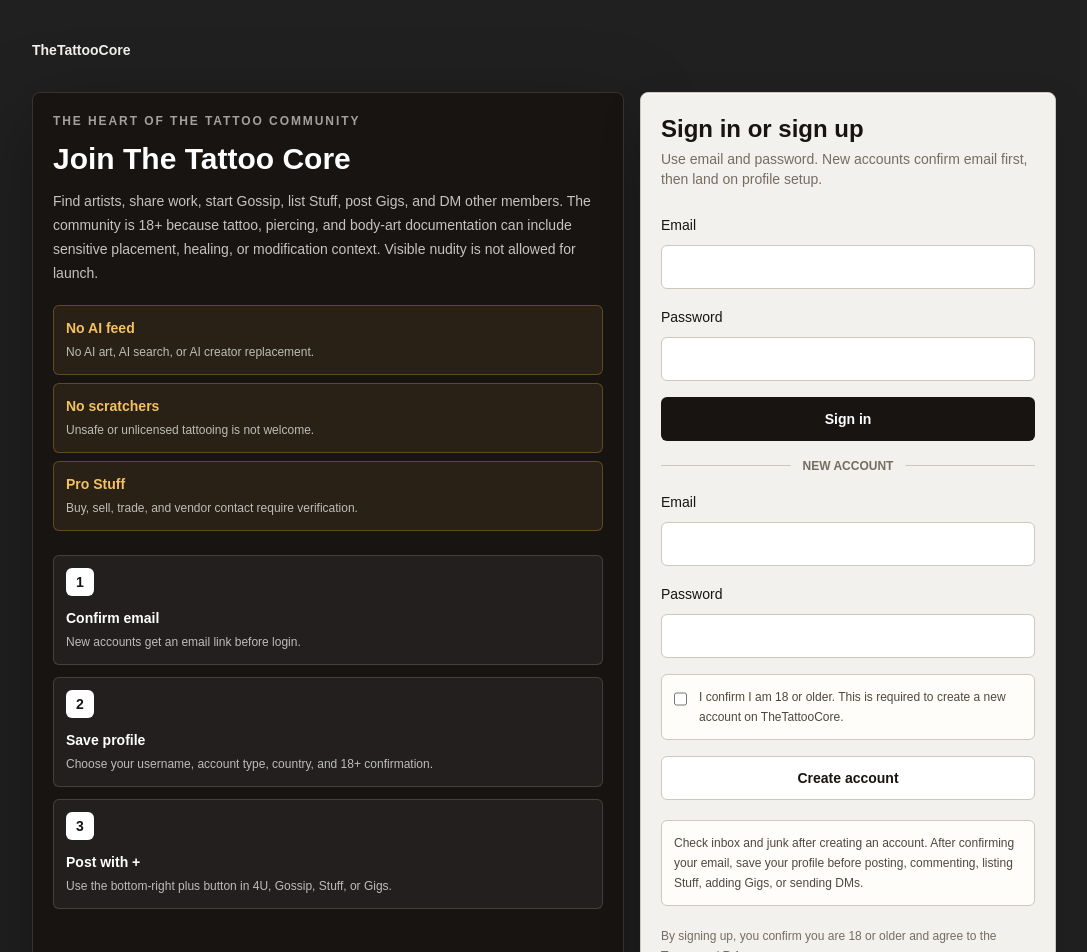
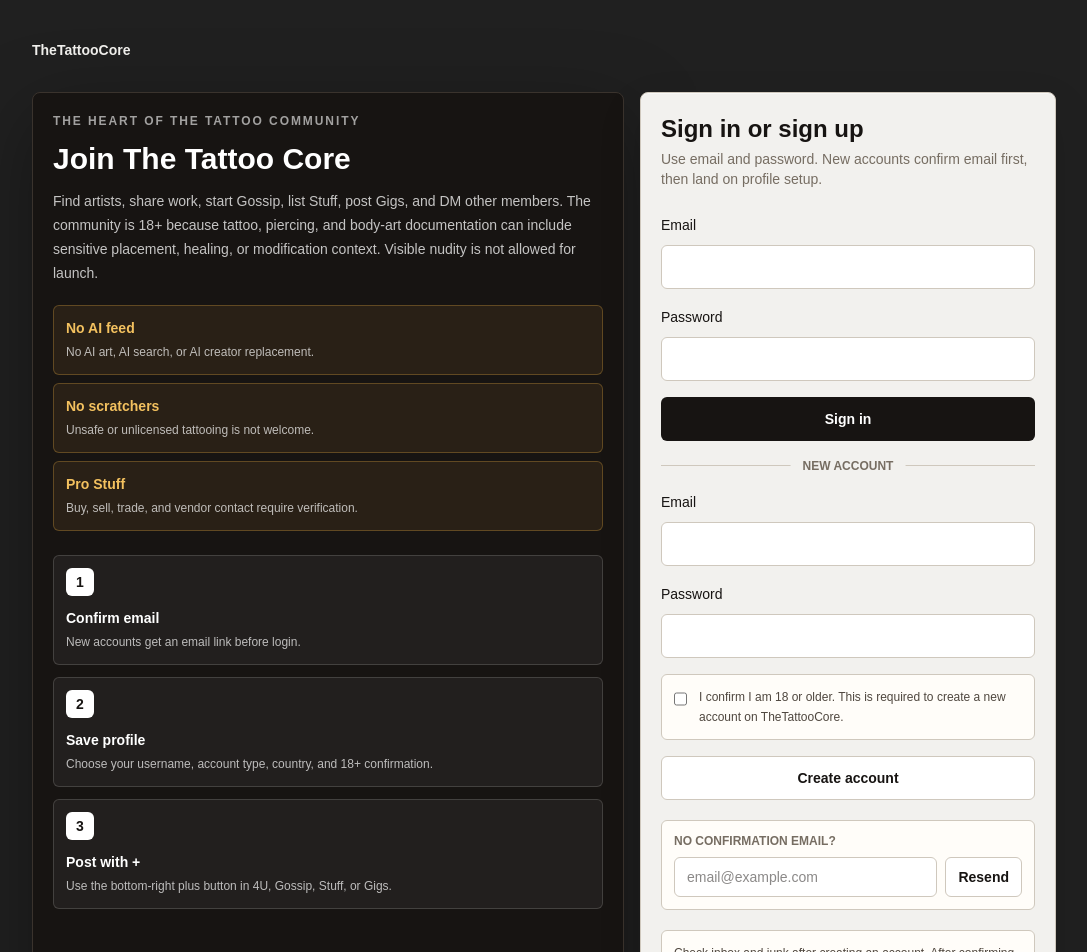
Before and after one commit to lobosdesigns/thetattoocore, a Next.js app: page /login in a window 1280 px wide. Shown: the top 952 px of the page, without its empty margins (96-1183 px from the left). Built offline with nearby package versions, Linux system fonts and the light colour scheme; no server answers.

Commit message:
Use plain POST signup route

```diff
--- /dev/null
+++ b/src/app/auth/resend-confirmation/route.ts
@@ -0,0 +1,43 @@
+import { NextResponse } from "next/server";
+import { siteUrl } from "@/lib/site";
+import { createClient } from "@/lib/supabase/server";
+
+function loginRedirect(request: Request, message: string) {
+  const url = new URL("/login", request.url);
+  url.searchParams.set("message", message);
+
+  return NextResponse.redirect(url);
+}
+
+export async function POST(request: Request) {
+  const formData = await request.formData();
+  const supabase = await createClient();
+  const email = String(formData.get("email") ?? "")
+    .trim()
+    .toLowerCase();
+  const origin = request.headers.get("origin") ?? siteUrl;
+
+  if (!email) {
+    return loginRedirect(request, "Enter your email to resend confirmation.");
+  }
+
+  const { error } = await supabase.auth.resend({
+    email,
+    options: {
+      emailRedirectTo: `${origin}/auth/confirm`,
+    },
+    type: "signup",
+  });
+
+  if (error) {
+    return loginRedirect(
+      request,
+      error.message || "Could not resend confirmation email.",
+    );
+  }
+
+  return loginRedirect(
+    request,
+    "Confirmation email requested. Check inbox and junk.",
+  );
+}
--- /dev/null
+++ b/src/app/auth/signup/route.ts
@@ -0,0 +1,49 @@
+import { NextResponse } from "next/server";
+import { siteUrl } from "@/lib/site";
+import { createClient } from "@/lib/supabase/server";
+
+function loginRedirect(request: Request, message: string) {
+  const url = new URL("/login", request.url);
+  url.searchParams.set("message", message);
+
+  return NextResponse.redirect(url);
+}
+
+export async function POST(request: Request) {
+  const formData = await request.formData();
+  const supabase = await createClient();
+  const email = String(formData.get("email") ?? "")
+    .trim()
+    .toLowerCase();
+  const password = String(formData.get("password") ?? "");
+  const ageConfirmed = formData.get("age_confirmed") === "on";
+  const origin = request.headers.get("origin") ?? siteUrl;
+
+  if (!email || !password) {
+    return loginRedirect(request, "Enter an email and password to create an account.");
+  }
+
+  if (!ageConfirmed) {
+    return loginRedirect(
+      request,
+      "You must confirm you are 18 or older to create an account.",
+    );
+  }
+
+  const { error } = await supabase.auth.signUp({
+    email,
+    password,
+    options: {
+      emailRedirectTo: `${origin}/auth/confirm`,
+    },
+  });
+
+  if (error) {
+    return loginRedirect(request, error.message || "Could not create account.");
+  }
+
+  return loginRedirect(
+    request,
+    "Signup request sent. Check inbox and junk for the confirmation email.",
+  );
+}
--- a/src/app/login/actions.ts
+++ b/src/app/login/actions.ts
@@ -1,9 +1,7 @@
 "use server";
 
-import { headers } from "next/headers";
 import { revalidatePath } from "next/cache";
 import { redirect } from "next/navigation";
-import { siteUrl } from "@/lib/site";
 import { createClient } from "@/lib/supabase/server";
 
 function loginMessage(message: string) {
@@ -24,30 +22,3 @@ export async function login(formData: FormData) {
   revalidatePath("/", "layout");
   redirect("/account");
 }
-
-export async function signup(formData: FormData) {
-  const supabase = await createClient();
-  const email = String(formData.get("email") ?? "");
-  const password = String(formData.get("password") ?? "");
-  const ageConfirmed = formData.get("age_confirmed") === "on";
-  const requestOrigin = (await headers()).get("origin") ?? siteUrl;
-
-  if (!ageConfirmed) {
-    redirect(loginMessage("You must confirm you are 18 or older to create an account."));
-  }
-
-  const { error } = await supabase.auth.signUp({
-    email,
-    password,
-    options: {
-      emailRedirectTo: `${requestOrigin}/auth/confirm`,
-    },
-  });
-
-  if (error) {
-    redirect(loginMessage(error.message || "Could not create account"));
-  }
-
-  revalidatePath("/", "layout");
-  redirect(loginMessage("Check your email to confirm your account"));
-}
--- a/src/app/login/page.tsx
+++ b/src/app/login/page.tsx
@@ -1,6 +1,6 @@
 import Link from "next/link";
 import type { Metadata } from "next";
-import { login, signup } from "./actions";
+import { login } from "./actions";
 
 const setupSteps = [
   ["1", "Confirm email", "New accounts get an email link before login."],
@@ -132,7 +132,7 @@ export default async function LoginPage({
             </span>
           </div>
 
-          <form action={signup} className="space-y-4">
+          <form action="/auth/signup" className="space-y-4" method="post">
             <label className="block">
               <span className="text-sm font-medium">Email</span>
               <input
@@ -174,6 +174,29 @@ export default async function LoginPage({
             </button>
           </form>
 
+          <form
+            action="/auth/resend-confirmation"
+            className="rounded-md border border-[#cfc8bd] bg-[#fffdf9] p-3"
+            method="post"
+          >
+            <p className="text-xs font-semibold uppercase text-[#766d62]">
+              No confirmation email?
+            </p>
+            <div className="mt-2 grid gap-2 sm:grid-cols-[1fr_auto]">
+              <input
+                className="h-10 rounded-md border border-[#cfc8bd] bg-white px-3 text-sm outline-none focus:border-[#171412]"
+                autoComplete="email"
+                name="email"
+                placeholder="email@example.com"
+                required
+                type="email"
+              />
+              <button className="h-10 rounded-md border border-[#cfc8bd] bg-white px-3 text-sm font-semibold">
+                Resend
+              </button>
+            </div>
+          </form>
+
             <div className="rounded-md border border-[#cfc8bd] bg-[#fffdf9] p-3 text-xs leading-5 text-[#4f473f]">
               Check inbox and junk after creating an account. After confirming
               your email, save your profile before posting, commenting, listing
```
